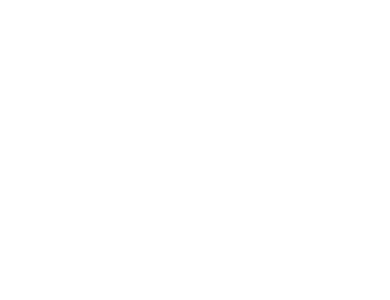
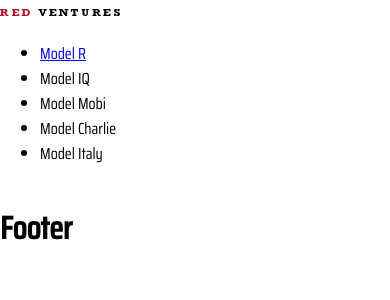
Before and after one commit to luanbitar/rv, a React (Create React App) app: page /engine in a window 390 px wide. Shown: the top 300 px of the page. Built offline with nearby package versions, Linux system fonts and the light colour scheme.

Commit message:
Fixing responsive navbar

```diff
--- a/src/App.js
+++ b/src/App.js
@@ -1,9 +1,9 @@
 import React from 'react'
 
-import Router from './Router'
+import Routes from './Routes'
 
 const App = () => (
-  <Router />
+  <Routes />
 )
 
 export default App
--- a/src/Router.js
+++ b/src/Routes.js
@@ -2,11 +2,13 @@ import React from 'react'
 import { BrowserRouter, Route } from 'react-router-dom'
 
 import Home from 'pages/Home'
+import Engine from './pages/Engine'
 
-const Router = () => (
+const Routes = () => (
   <BrowserRouter>
     <Route path="/" component={Home} exact />
+    <Route path="/engine" component={Engine} />
   </BrowserRouter>
 )
 
-export default Router
+export default Routes
--- /dev/null
+++ b/src/components/Engine/EngineBody/EngineBody.css
@@ -0,0 +1,4 @@
+:local(.container) {
+  background: red;
+  flex: 1;
+}
--- /dev/null
+++ b/src/components/Engine/EngineBody/EngineBody.js
@@ -0,0 +1,11 @@
+import React from 'react'
+
+import s from './EngineBody.css'
+
+const EngineBody = () => (
+  <div className={s.container}>
+
+  </div>
+)
+
+export default EngineBody
--- /dev/null
+++ b/src/components/Footer/Footer.css
@@ -0,0 +1,3 @@
+:local(.container) {
+
+}
--- /dev/null
+++ b/src/components/Footer/Footer.js
@@ -0,0 +1,11 @@
+import React from 'react'
+
+import s from './Footer.css'
+
+const Footer = () => (
+  <div className={s.container}>
+    <h1>Footer</h1>
+  </div>
+)
+
+export default Footer
--- a/src/components/Home/HomeBody/HomeBody.js
+++ b/src/components/Home/HomeBody/HomeBody.js
@@ -12,7 +12,7 @@ const HomeBody = () => (
     </div>
     <img className={s.carImage} src={CarImage} alt="Car red" />
     <div  className={s.btn}>
-      <NextButton to="/others">
+      <NextButton to="/engine">
         <span className={s.advance}>Begin</span>
       </NextButton>
     </div>
--- a/src/components/NavBar/NavBar.css
+++ b/src/components/NavBar/NavBar.css
@@ -1,9 +1,17 @@
 :local(.container) {
   height: 120px;
   display: flex;
-  justify-content: space-between;
+  justify-content: center;
   align-items: center;
   padding: 0 98px;
+}
+:local(.limitWidthContainer) {
+  display: flex;
+  flex: 1;
+  max-width: 1200px;
+  justify-content: space-between;
+  height: 100%;
+  align-items: center;
 }
 :local(.menu) {
   display: flex;
@@ -21,6 +29,10 @@
   letter-spacing: 0.89px;
   flex-shrink: 0;
 }
+:local(.option) a {
+  text-decoration: none;
+  color: inherit;
+}
 :local(.active) {
   color: var(--blue);
   border-bottom: 2px solid var(--red);
@@ -31,7 +43,14 @@
     padding: 0 20px;
     height: 70px;
   }
+  :local(.limitWidthContainer) {
+    max-width: 90vw;
+  }
+  :local(.menu)::-webkit-scrollbar {
+    display: none;
+  }
   :local(.menu) {
     overflow-x: scroll;
+    margin-left: 20px;
   }
 }
--- a/src/components/NavBar/NavBar.js
+++ b/src/components/NavBar/NavBar.js
@@ -1,15 +1,20 @@
 import React from 'react'
+
+import s from './NavBar.css'
 import RVLogo from 'images/RV-logo.svg'
-import s from './NavBar.css'
+import { Link } from 'react-router-dom'
 
 const NavBar = () => (
   <div className={s.container}>
+    <div className={s.limitWidthContainer}>
       <a href="https://www.redventures.com/">
         <img src={RVLogo} alt="Red Ventures logo" />
       </a>
       <ul className={s.menu}>
         <li className={[s.option, s.active].join(' ')}>
+          <Link to="/">
             Model R
+          </Link>
         </li>
         <li className={s.option}>
           Model IQ
@@ -25,6 +30,7 @@ const NavBar = () => (
         </li>
       </ul>
     </div>
+  </div>
 )
 
 export default NavBar
--- /dev/null
+++ b/src/pages/Engine.js
@@ -0,0 +1,15 @@
+import React from 'react'
+
+import NavBar from 'components/NavBar/NavBar'
+import EngineBody from 'components/Engine/EngineBody/EngineBody'
+import Footer from 'components/Footer/Footer'
+
+const Engine = () => (
+  <div className="main--container">
+    <NavBar />
+    <EngineBody />
+    <Footer />
+  </div>
+)
+
+export default Engine
```
Lines whose indentation alone changed are shown as unchanged.
